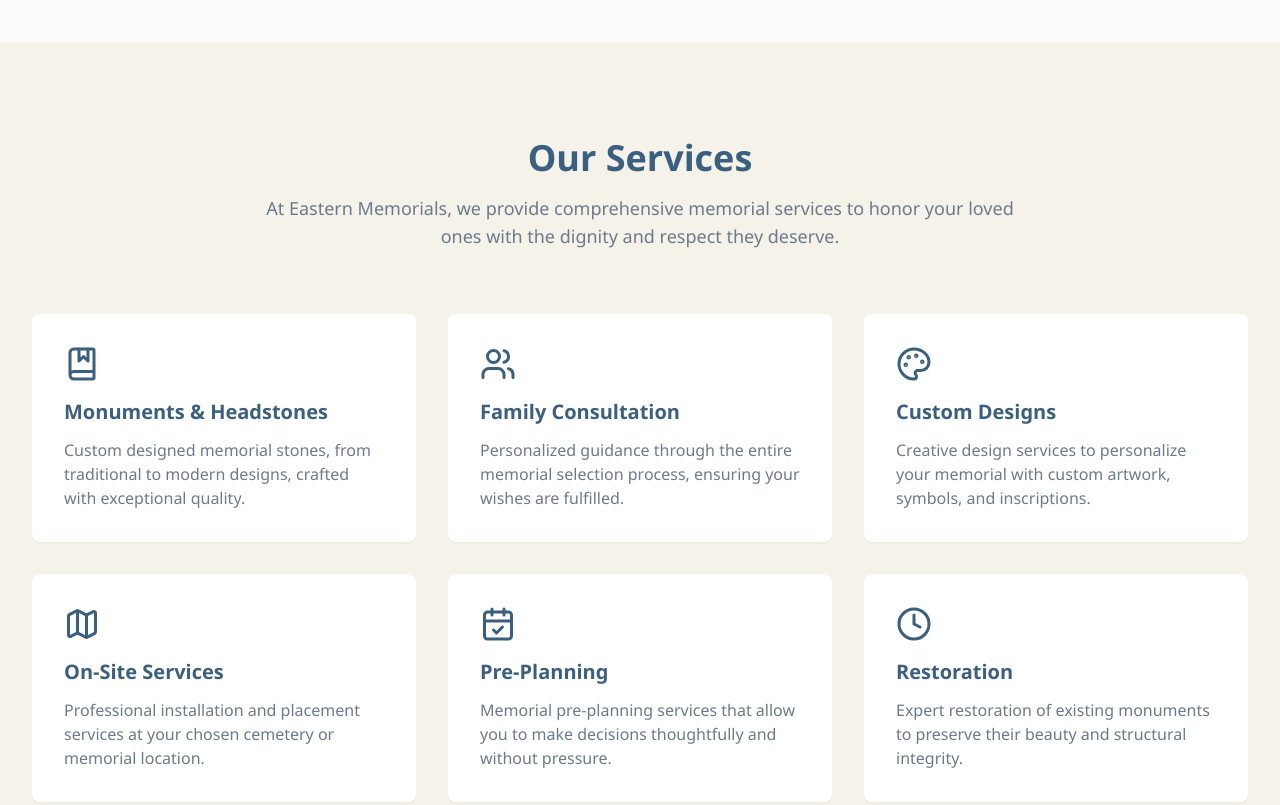
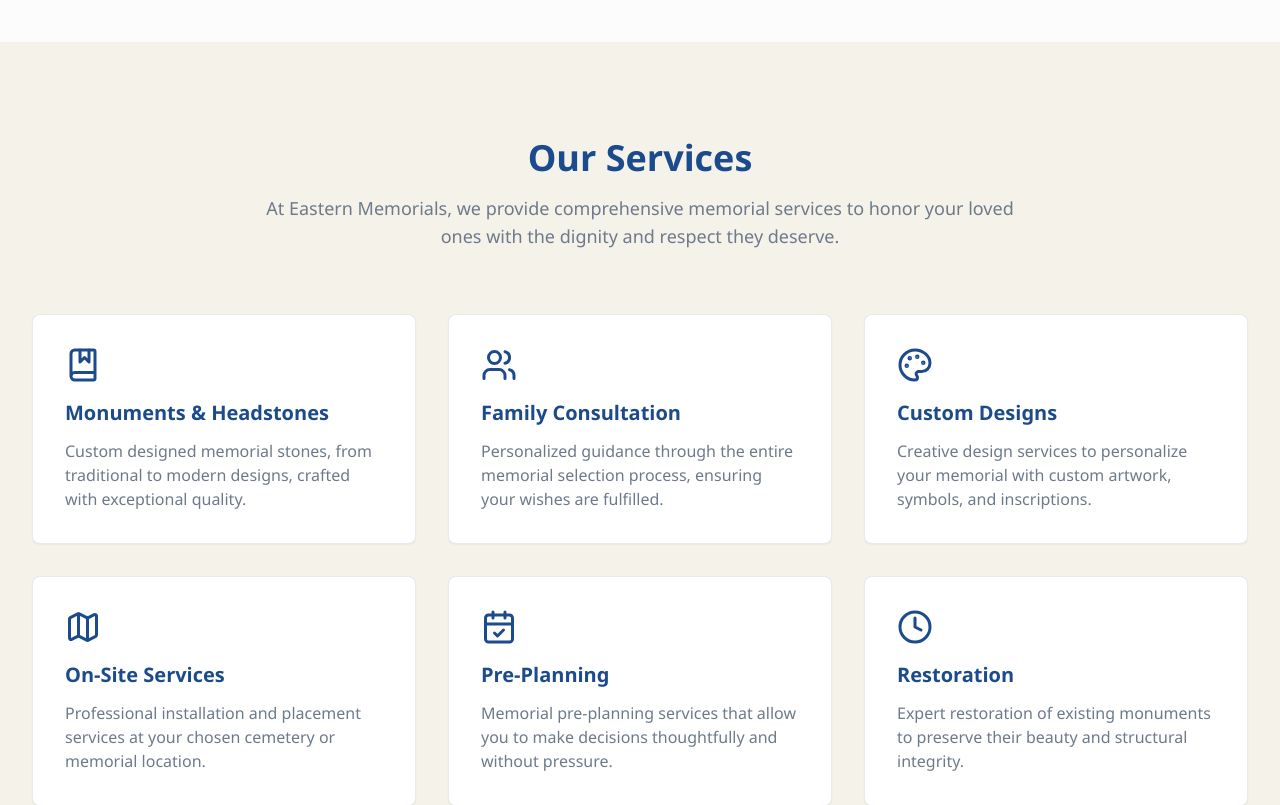
Before and after one commit to shumway771/e-m-revamp, a React (Vite) app: page / in a window 1280 px wide. Shown: the part 1680-2485 px from the top of the page. Built offline with nearby package versions, Linux system fonts and the light colour scheme.

Commit message:
Refactor: Use logo colors
Update color usage throughout the application to match the logo's color scheme.

```diff
--- a/src/components/Services.tsx
+++ b/src/components/Services.tsx
@@ -10,32 +10,32 @@ import {
 
 const serviceData = [
   {
-    icon: <BookMarked size={36} />,
+    icon: <BookMarked size={36} className="text-memorial-blue" />,
     title: "Monuments & Headstones",
     description: "Custom designed memorial stones, from traditional to modern designs, crafted with exceptional quality."
   },
   {
-    icon: <Users size={36} />,
+    icon: <Users size={36} className="text-memorial-blue" />,
     title: "Family Consultation",
     description: "Personalized guidance through the entire memorial selection process, ensuring your wishes are fulfilled."
   },
   {
-    icon: <Palette size={36} />,
+    icon: <Palette size={36} className="text-memorial-blue" />,
     title: "Custom Designs",
     description: "Creative design services to personalize your memorial with custom artwork, symbols, and inscriptions."
   },
   {
-    icon: <Map size={36} />,
+    icon: <Map size={36} className="text-memorial-blue" />,
     title: "On-Site Services",
     description: "Professional installation and placement services at your chosen cemetery or memorial location."
   },
   {
-    icon: <CalendarCheck size={36} />,
+    icon: <CalendarCheck size={36} className="text-memorial-blue" />,
     title: "Pre-Planning",
     description: "Memorial pre-planning services that allow you to make decisions thoughtfully and without pressure."
   },
   {
-    icon: <Clock size={36} />,
+    icon: <Clock size={36} className="text-memorial-blue" />,
     title: "Restoration",
     description: "Expert restoration of existing monuments to preserve their beauty and structural integrity."
   }
@@ -56,9 +56,9 @@ const Services = () => {
           {serviceData.map((service, index) => (
             <div
               key={index}
-              className="bg-white p-8 rounded-lg shadow-sm hover:shadow-md transition-shadow duration-300"
+              className="bg-white p-8 rounded-lg shadow-sm hover:shadow-md transition-shadow duration-300 border border-memorial-blue/10"
             >
-              <div className="text-memorial-blue mb-4">{service.icon}</div>
+              <div className="mb-4">{service.icon}</div>
               <h3 className="text-xl font-semibold mb-3 text-memorial-blue">{service.title}</h3>
               <p className="text-memorial-gray">{service.description}</p>
             </div>
--- a/tailwind.config.ts
+++ b/tailwind.config.ts
@@ -64,7 +64,9 @@ export default {
 					ring: 'hsl(var(--sidebar-ring))'
 				},
 				memorial: {
-					blue: '#3B5F7F',
+					blue: '#1C4B8D',  // Dark blue from the logo
+					red: '#D62828',   // Red from the maple leaf
+					white: '#FFFFFF',
 					gray: '#6D7A8C',
 					lightgray: '#E8ECEF',
 					stone: '#D2CBBC',
```
